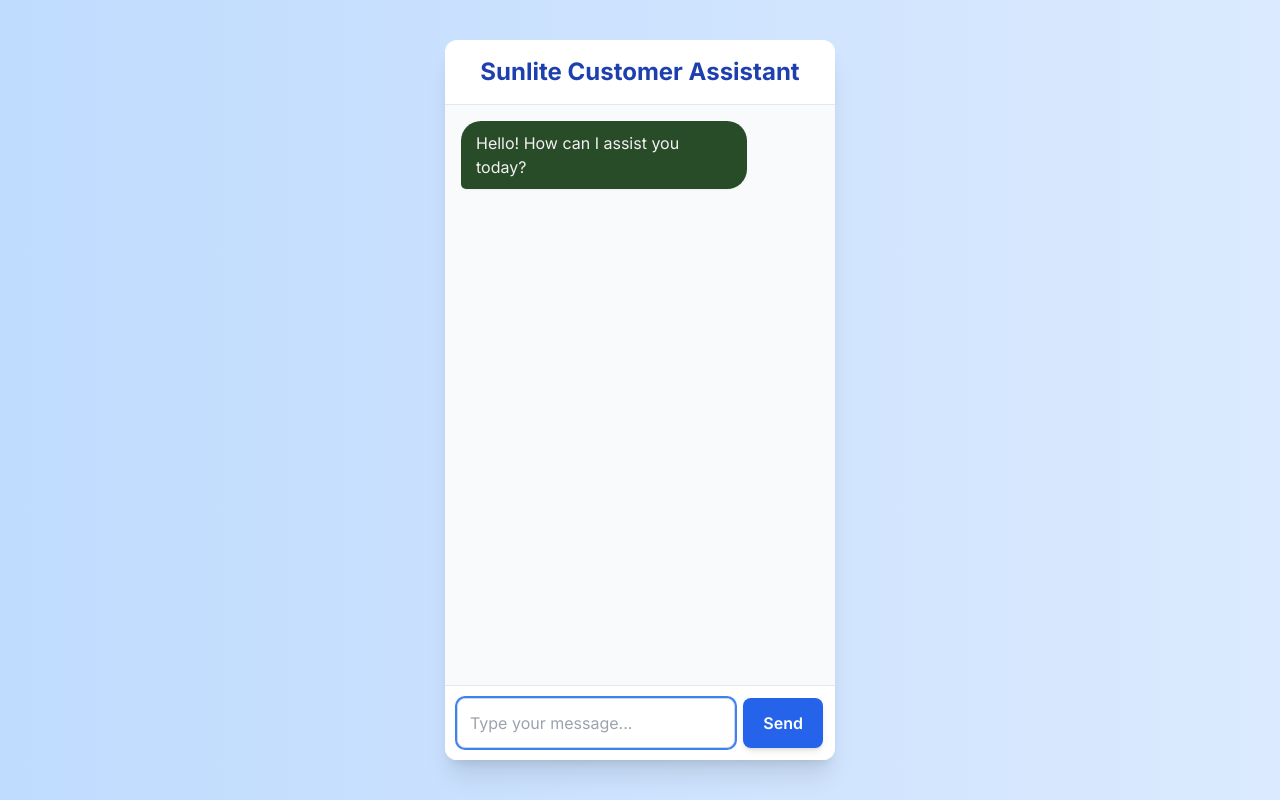
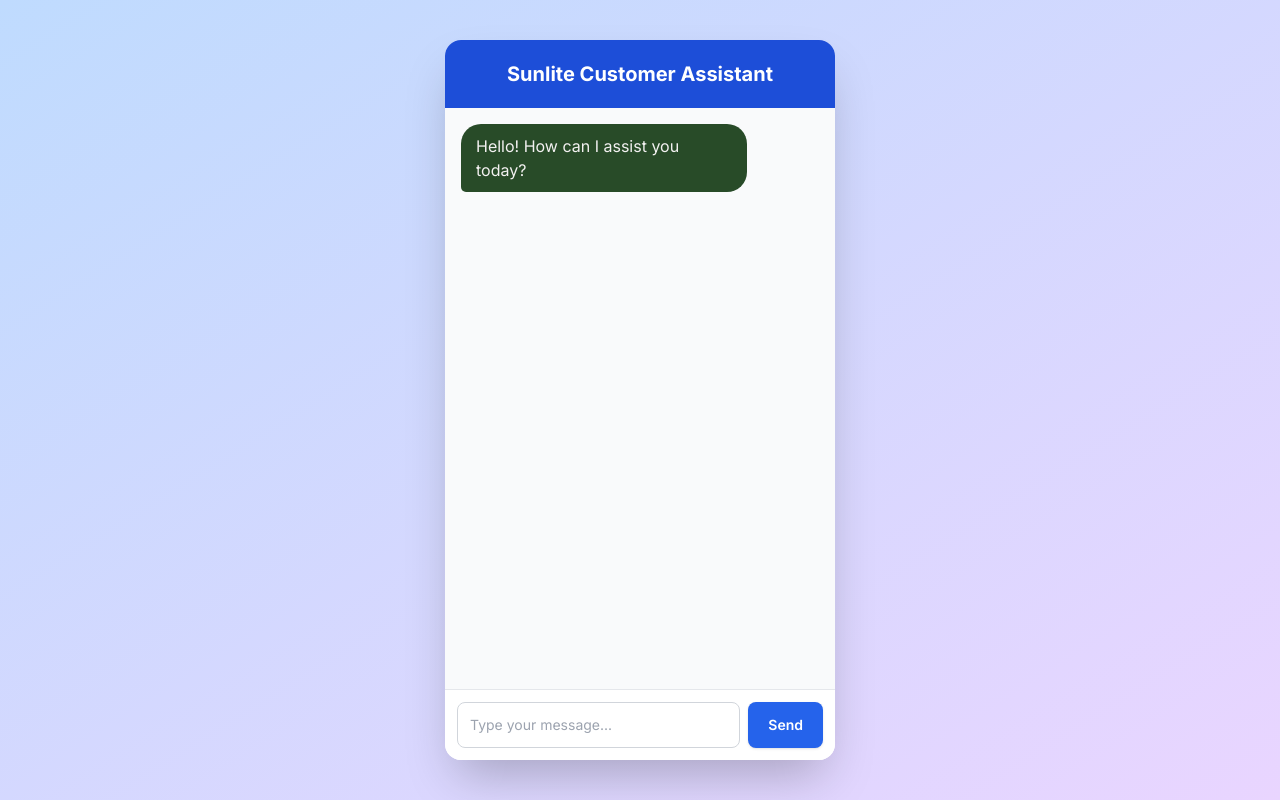
Before and after one commit to elbewhy/AI-Customer-Assistant-Chatbot, a Flask app: page / in a window 1280 px wide. Run offline with Flask 2, Linux system fonts and the light colour scheme; some libraries are stand-ins or nearby versions.

Commit message:
Refactor HTML structure and update classes

```diff
--- a/templates/index.html
+++ b/templates/index.html
@@ -5,46 +5,46 @@
     <meta name="viewport" content="width=device-width, initial-scale=1.0, maximum-scale=1.0, user-scalable=no">
     <title>Customer Assistant Agent</title>
 
-    <!-- Tailwind CSS CDN -->
+    <!-- Tailwind CSS -->
     <script src="https://cdn.tailwindcss.com"></script>
 
+    <!-- Google Font -->
     <link href="https://fonts.googleapis.com/css2?family=Inter:wght@400;600;700&display=swap" rel="stylesheet">
 
     <!-- External CSS -->
-    <link rel="stylesheet" href="{{url_for('static', filename='css/style.css')}}">
+    <link rel="stylesheet" href="{{ url_for('static', filename='css/style.css') }}">
 </head>
 
-<body class="flex items-center justify-center min-h-screen bg-gradient-to-r from-blue-200 to-blue-100">
+<body class="flex justify-center items-center bg-gradient-to-br from-blue-200 to-purple-200 min-h-screen p-3">
 
-    <!-- MOBILE FRAME WRAPPER -->
-    <div class="bg-white shadow-xl rounded-xl overflow-hidden"
-         style="width: 390px; max-width: 100%; height: 90vh; display: flex; flex-direction: column;">
+    <!-- MOBILE APP WRAPPER -->
+    <div class="mobile-wrapper bg-white rounded-2xl shadow-2xl overflow-hidden flex flex-col">
 
-        <h1 class="text-2xl font-bold text-center text-blue-800 p-4 border-b">
-            Sunlite Customer Assistant
-        </h1>
+        <!-- HEADER -->
+        <div class="p-5 bg-blue-700 text-white text-center">
+            <h1 class="text-xl font-bold">Sunlite Customer Assistant</h1>
+        </div>
 
-        <!-- Chat area -->
-        <div id="chat-history"
-             class="chat-container flex-grow p-4 bg-gray-50 flex flex-col space-y-3 overflow-y-auto">
-            <div class="message-bubble ai-message self-start shadow-sm">
+        <!-- CHAT AREA -->
+        <div id="chat-history" class="chat-container flex flex-col gap-3 p-4 bg-gray-50">
+            <div class="message-bubble ai-message">
                 Hello! How can I assist you today?
             </div>
         </div>
 
-        <!-- Input bar -->
-        <div class="p-3 border-t bg-white flex space-x-2">
+        <!-- INPUT AREA -->
+        <div class="p-3 bg-white flex gap-2 border-t">
             <input
+                type="text"
                 id="user-input"
-                type="text"
                 placeholder="Type your message..."
-                class="flex-grow p-3 border border-gray-300 rounded-lg focus:outline-none focus:ring-2 focus:ring-blue-500"
+                class="flex-grow border border-gray-300 rounded-lg p-3 text-sm focus:outline-none"
                 onkeypress="handleKeyPress(event)"
             >
             <button
                 id="send-button"
                 onclick="sendMessage()"
-                class="bg-blue-600 hover:bg-blue-700 text-white font-semibold px-5 rounded-lg shadow-md"
+                class="bg-blue-600 text-white rounded-lg px-5 py-3 font-semibold text-sm shadow hover:bg-blue-700"
             >
                 Send
             </button>
```
